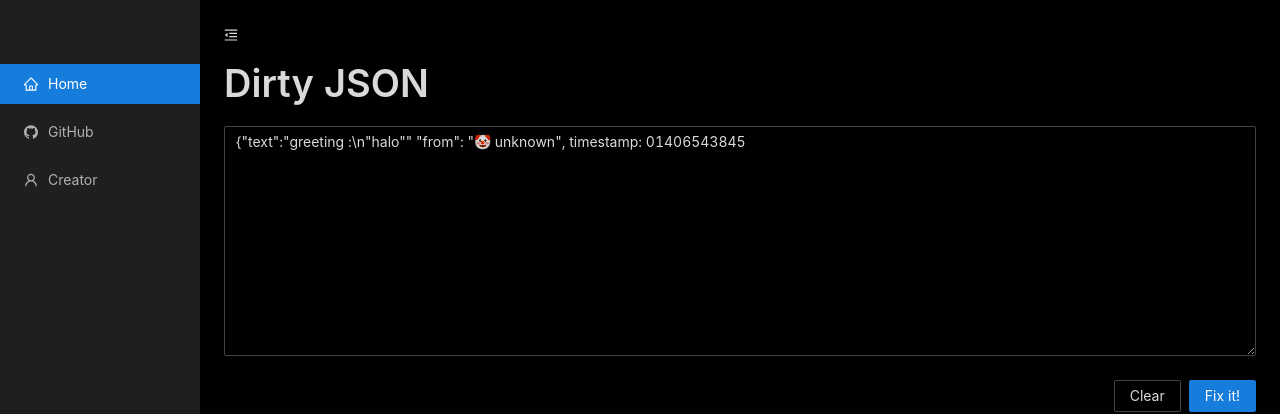
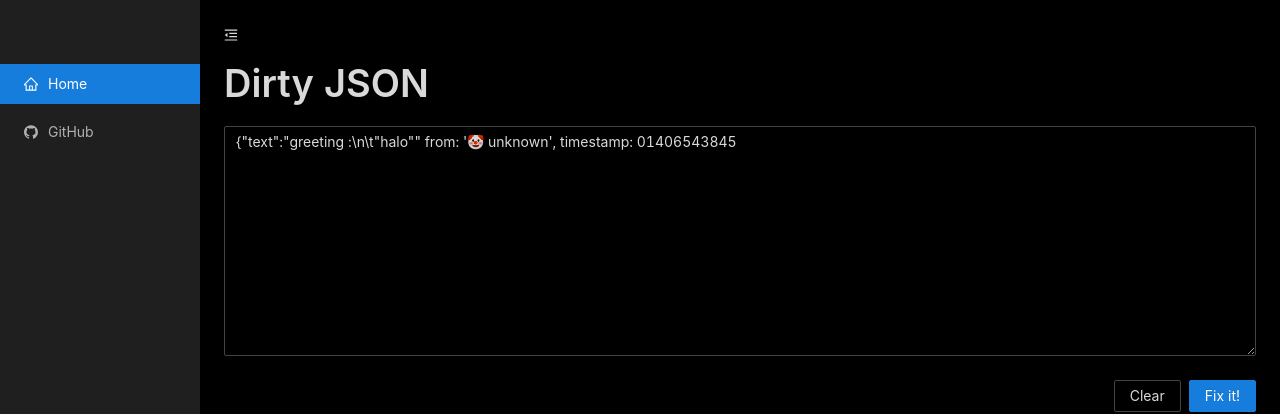
Before and after one commit to mgilangjanuar/repair-json, a React (Create React App) app: page / in a window 1280 px wide. Shown: the top 414 px of the page. Built offline with nearby package versions, Linux system fonts and the light colour scheme.

Commit message:
delete unnecessary menu item

```diff
--- a/src/App.tsx
+++ b/src/App.tsx
@@ -1,13 +1,13 @@
-import { GithubOutlined, HomeOutlined, MenuFoldOutlined, MenuUnfoldOutlined, UserOutlined } from '@ant-design/icons'
+import { GithubOutlined, HomeOutlined, MenuFoldOutlined, MenuUnfoldOutlined } from '@ant-design/icons'
 import { Divider, Layout, Menu, Typography } from 'antd'
+import 'antd/dist/antd.dark.min.css'
 import React, { useState } from 'react'
 import Home from './pages/home'
 
-import 'antd/dist/antd.dark.min.css'
 
 
 function App(): React.ReactElement {
-  const [collapsed, setCollapsed] = useState<boolean>(false)
+  const [collapsed, setCollapsed] = useState<boolean>()
 
   return (
     <Layout>
@@ -15,7 +15,7 @@ function App(): React.ReactElement {
         <Menu style={{ paddingTop: '60px' }} theme="dark" mode="inline" defaultSelectedKeys={['1']}>
           <Menu.Item key="1" icon={<HomeOutlined />}>Home</Menu.Item>
           <Menu.Item key="2" icon={<GithubOutlined />}><a target="_blank" href="https://github.com/mgilangjanuar/repair-json">GitHub</a></Menu.Item>
-          <Menu.Item key="3" icon={<UserOutlined />}>Creator</Menu.Item>
+          {/* <Menu.Item key="3" icon={<UserOutlined />}>Creator</Menu.Item> */}
         </Menu>
       </Layout.Sider>
       <Layout>
--- a/src/pages/home.tsx
+++ b/src/pages/home.tsx
@@ -8,8 +8,8 @@ import ReactJson from 'react-json-view'
 
 const Home: React.FC = () => {
   const example = {
-    object: { text: 'greeting :\n"halo"', from: '🤡 unknown', timestamp: 1406543845 },
-    string: '{"text":"greeting :\\n"halo"" "from": "🤡 unknown", timestamp: 01406543845'
+    object: { text: 'greeting :\n\t"halo"', from: '🤡 unknown', timestamp: 1406543845 },
+    string: '{"text":"greeting :\\n\\t"halo"" from: \'🤡 unknown\', timestamp: 01406543845'
   }
   const [form] = useForm()
   const [object, setObject] = useState<any>(example.object)
```
